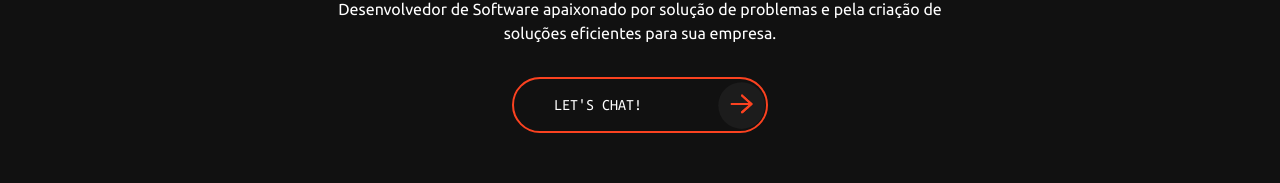
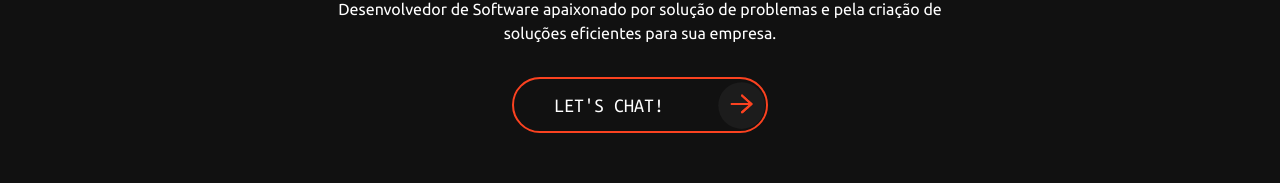
Before and after one commit to jonesrasta/portifolio_dev_ux, a Vue app: page / in a window 1280 px wide. Shown: the part 260-443 px from the top of the page. Built offline with nearby package versions, Linux system fonts and the light colour scheme.

Commit message:
ajuste button

```diff
--- a/src/components/Home/Box/ButtonBox.vue
+++ b/src/components/Home/Box/ButtonBox.vue
@@ -57,7 +57,7 @@
 
 <style scoped>
 .box-button {
-  width: 280px;
+  width: 300px;
   height: 310px;
   background: rgba(255, 255, 255, 0.04);
   border: 2px solid rgba(255, 255, 255, 0.18);
--- a/src/components/Home/Logo/Logo.vue
+++ b/src/components/Home/Logo/Logo.vue
@@ -83,7 +83,7 @@ const options = {
         href="https://wa.me/+5511955509876"
         target="blank"
         type="button"
-        class="button text-white border-2 justify-between border-[#FB4220] items-center pl-10 rounded-full font-medium text-base h-14 w-64 inline-flex"
+        class="button text-white border-2 justify-between border-[#FB4220] items-center pl-10 rounded-full font-normal text-xl h-14 w-64 inline-flex"
       >
         LET'S CHAT!
         <svg
```
